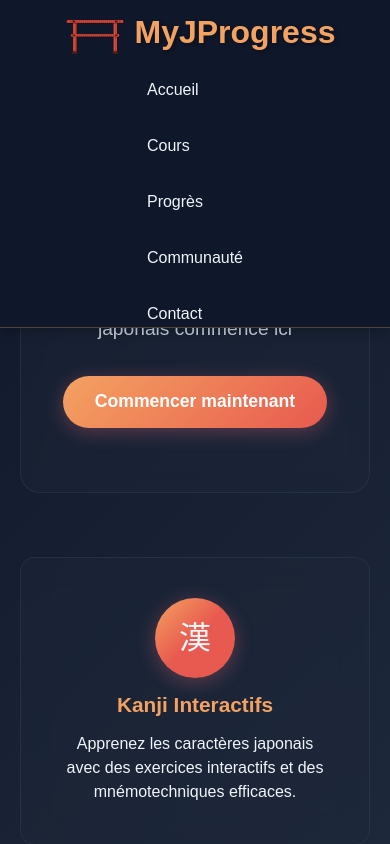
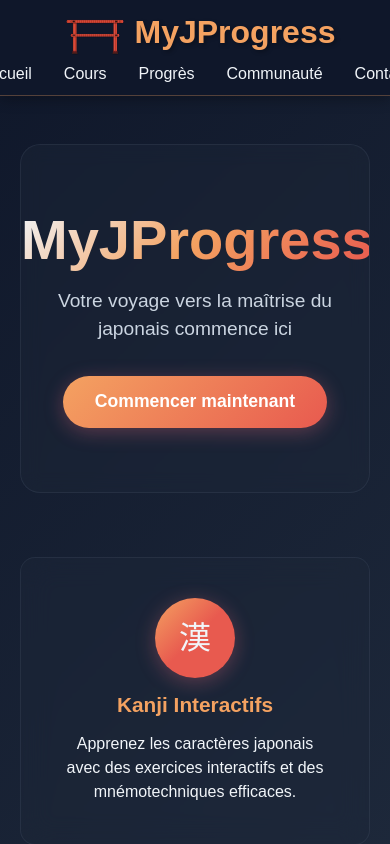
Before and after one commit to Schizy/MyJProgressV3, a React (Vite) app: page / in a window 390 px wide. Shown: the top 844 px of the page. Built offline with nearby package versions, Linux system fonts and the light colour scheme.

Commit message:
fix header & footer in mobile size

```diff
--- a/src/components/Header/Header.css
+++ b/src/components/Header/Header.css
@@ -30,14 +30,14 @@ header {
 
     display: flex;
     align-items: center;
-}
 
-.logo img {
-    width: 80px;
-}
+    &:hover {
+        transform: scale(1.05);
+    }
 
-.logo:hover {
-    transform: scale(1.05);
+    img {
+        width: 80px;
+    }
 }
 
 nav ul {
@@ -52,10 +52,14 @@ nav a {
     font-weight: 500;
     transition: all 0.3s ease;
     position: relative;
-}
 
-nav a:hover {
-    color: var(--accent-color);
+    &:hover {
+        color: var(--accent-color);
+
+        &::after {
+            width: 100%;
+        }
+    }
 }
 
 nav a::after {
@@ -68,7 +72,3 @@ nav a::after {
     background: linear-gradient(90deg, var(--accent-color), var(--accent-color-gradient));
     transition: width 0.3s ease;
 }
-
-nav a:hover::after {
-    width: 100%;
-}
--- a/style.css
+++ b/style.css
@@ -32,7 +32,7 @@ body {
     padding: 0 20px;
 }
 
-/* Responsive Design */
+/* Mobile */
 @media (max-width: 768px) {
     .hero h1 {
         font-size: 2.5rem;
@@ -40,12 +40,19 @@ body {
 
     .header-content {
         flex-direction: column;
-        gap: 1rem;
+        margin-bottom: 0.5rem;
+    }
+
+    .footer-section {
+        width: 66vw;
+    }
+
+    .social-links {
+        justify-content: center;
     }
 
     nav ul {
-        flex-direction: column;
-        gap: 1rem;
+        gap: min(1rem, 1vw);
     }
 
     .features {
```
